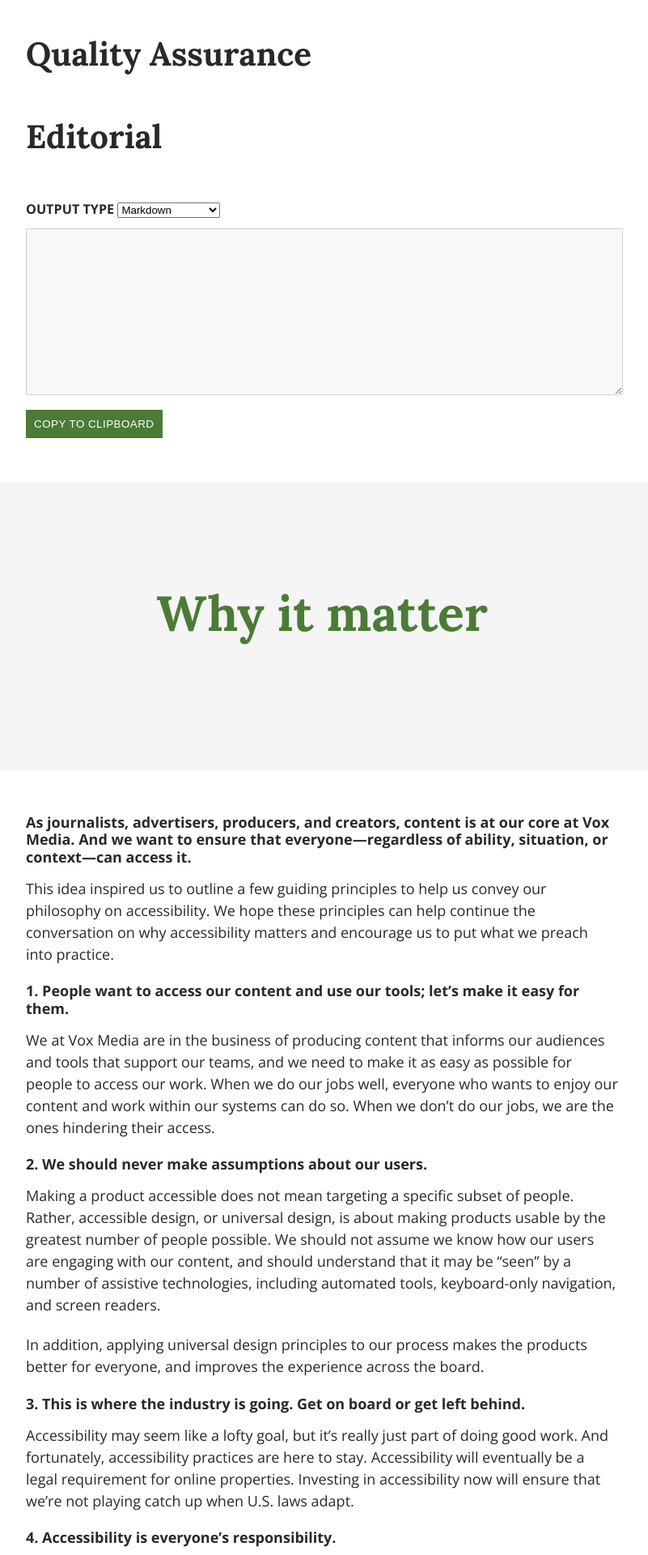
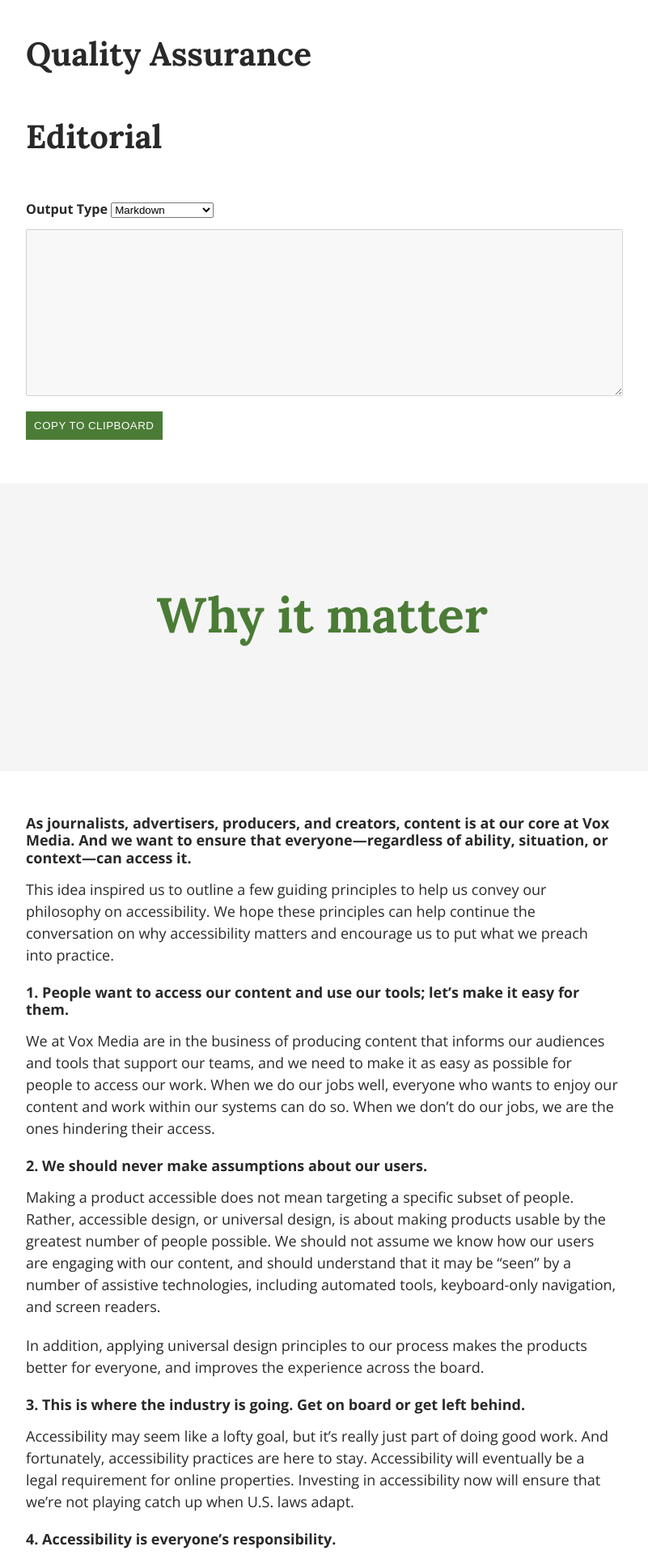
Before and after one commit to voxmedia/accessibility, a Jekyll site: the page built from index.html, in a window 1280 px wide. Shown: the part 1140-3060 px from the top of the page at 81% size, without its empty margins (242-1043 px from the left). Built offline with Jekyll 4.4.1, drawn with Linux system fonts in a browser that asks for light colours.

Commit message:
input styles

```diff
--- a/_sass/_components/_c-guidelines.scss
+++ b/_sass/_components/_c-guidelines.scss
@@ -42,11 +42,13 @@
     margin: 1em 0;
     width: 100%;
     height: 200px;
+    font-family: $font-body;
+    color: $color-medium-gray;
+    font-size: 14px;
   }
 
   &__output-label {
     font-size: .9em;
     font-weight: 700;
-    text-transform: uppercase;
   }
 }
```
